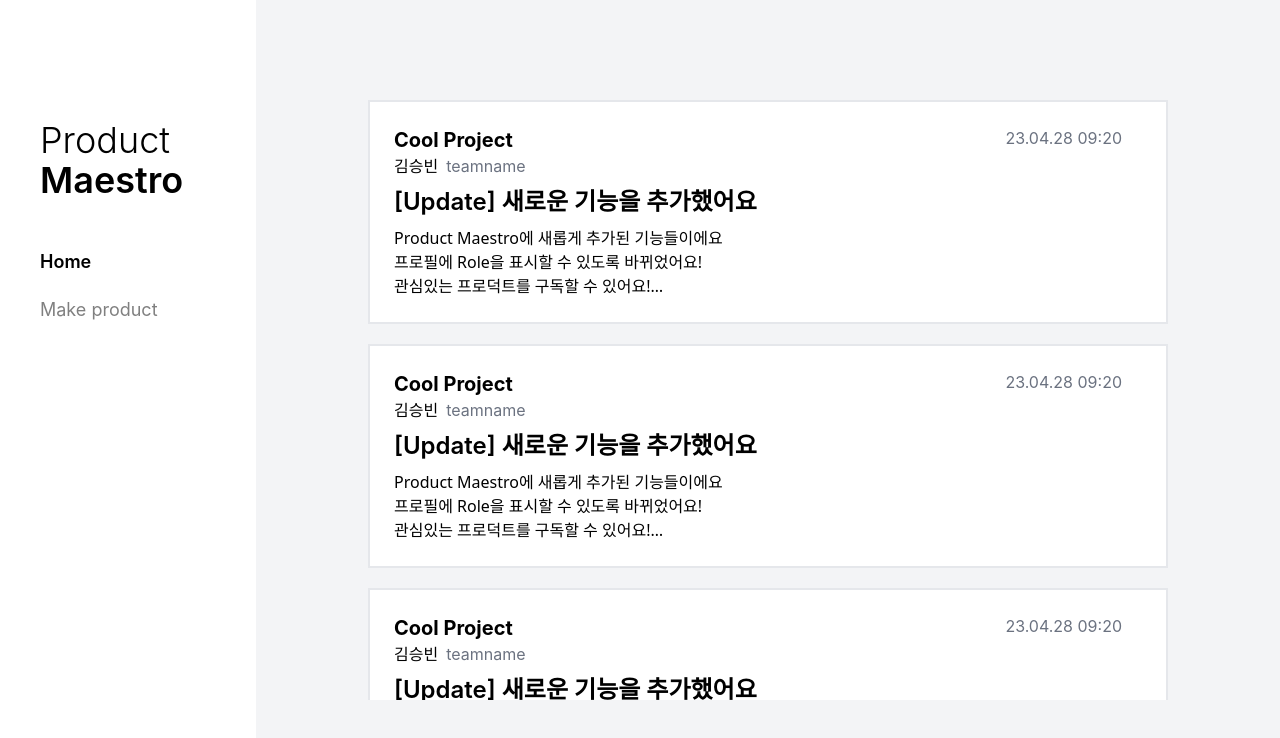
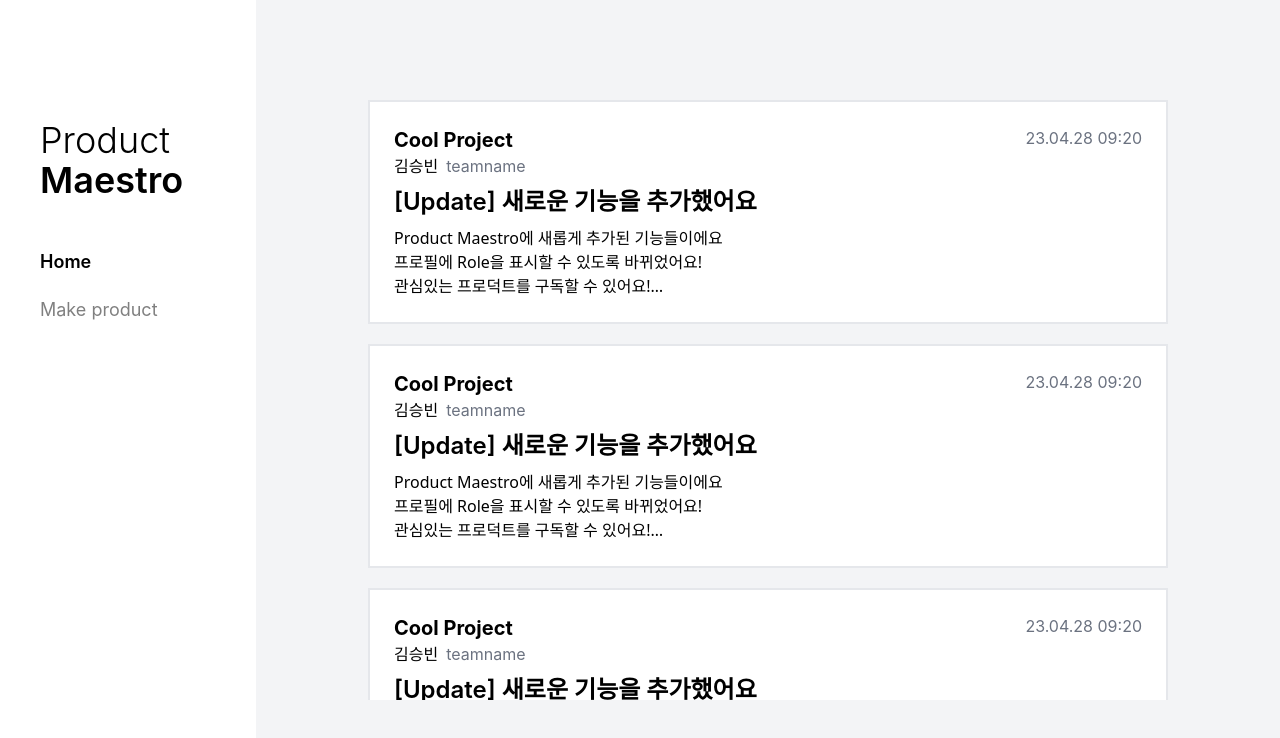
Before and after one commit to dongree/ProductMaestro, a React (Create React App) app: page / in a window 1280 px wide. Shown: the top 738 px of the page. Built offline with nearby package versions, Linux system fonts and the light colour scheme.

Commit message:
trim a little

```diff
--- a/src/components/Card.jsx
+++ b/src/components/Card.jsx
@@ -12,7 +12,7 @@ export default function Card({ info }) {
     >
       <div className="flex justify-between">
         <p className="text-xl font-bold">{projectname}</p>
-        <p className="sm:mr-5 text-gray-500">{date}</p>
+        <p className="text-gray-500">{date}</p>
       </div>
       <div className="flex">
         <p>{username}</p>
```
Also changed, not shown: src/pages/Home.jsx (+8 -1 lines).
